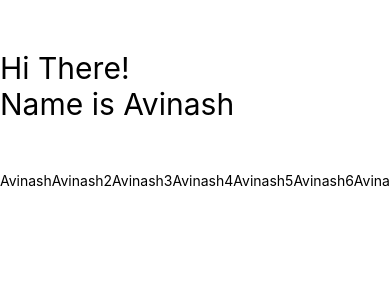
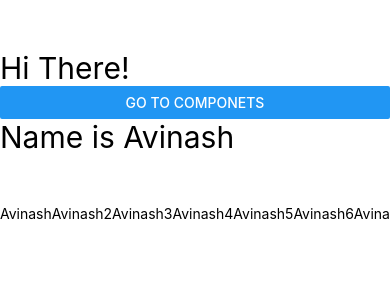
Before and after one commit to anchal66/ReactNativeTut, a React Native app: screen / in a window 390 px wide. Shown: the top 300 px of the page. Built offline with nearby package versions, Linux system fonts and the light colour scheme.

Commit message:
Using Button and its props

```diff
--- a/src/screens/HomeScreen.js
+++ b/src/screens/HomeScreen.js
@@ -1,14 +1,19 @@
 import React from 'react';
-import {Text, StyleSheet} from 'react-native';
+import { Text, StyleSheet, View, Button } from 'react-native';
 
-const HomeScreen = () =>{
-    return <Text style={styles.text}>Hi There!</Text>
+const HomeScreen = () => {
+    return <View>
+        <Text style={styles.text}>Hi There!</Text>
+        <Button
+        onPress={()=>console.log('pressed')}
+        title="Go to Componets" />
+    </View>
 };
 
 const styles = StyleSheet.create({
-    text:{
+    text: {
         marginTop: 50,
-        fontSize:30
+        fontSize: 30
     }
 });
 
```
